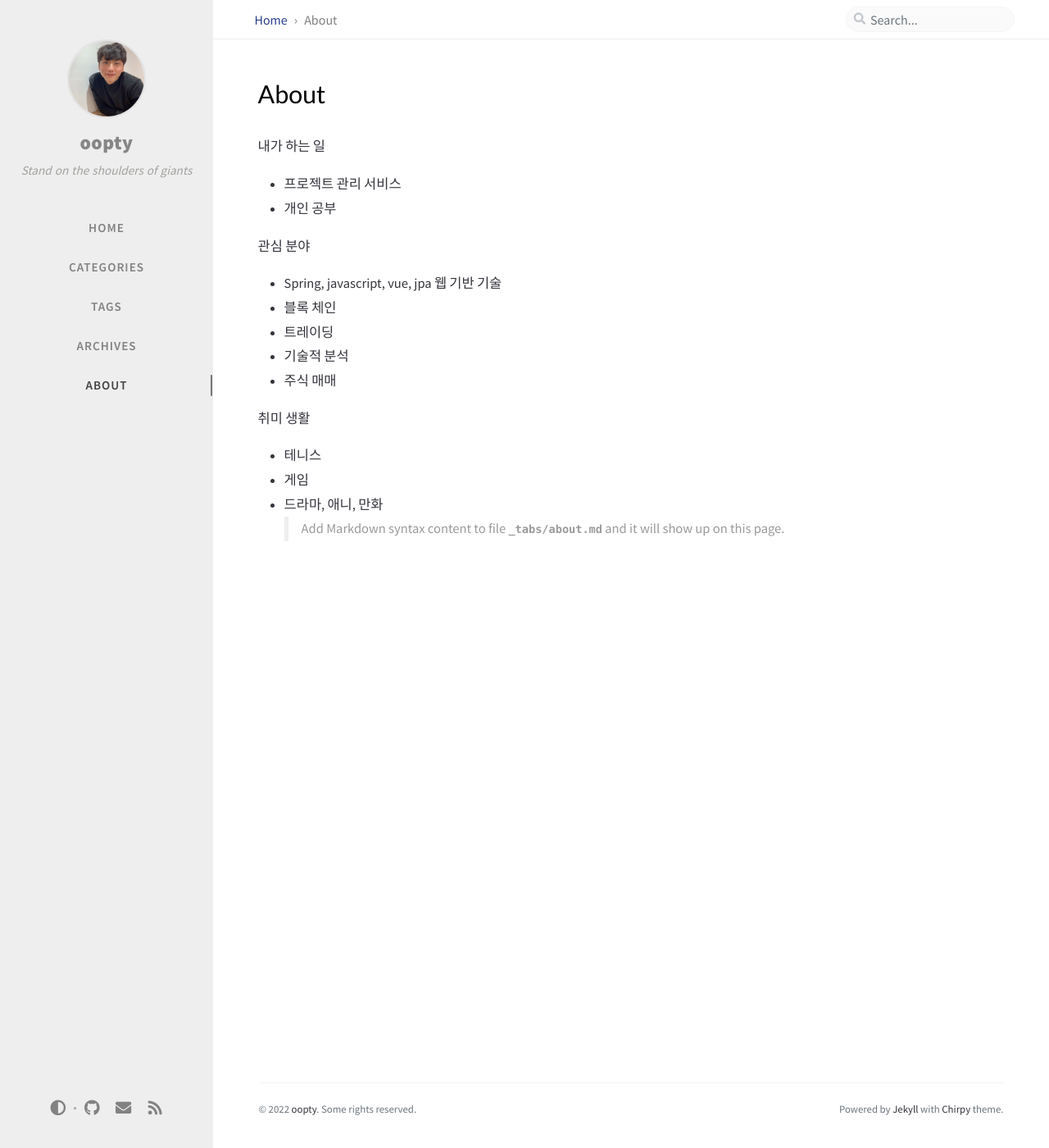
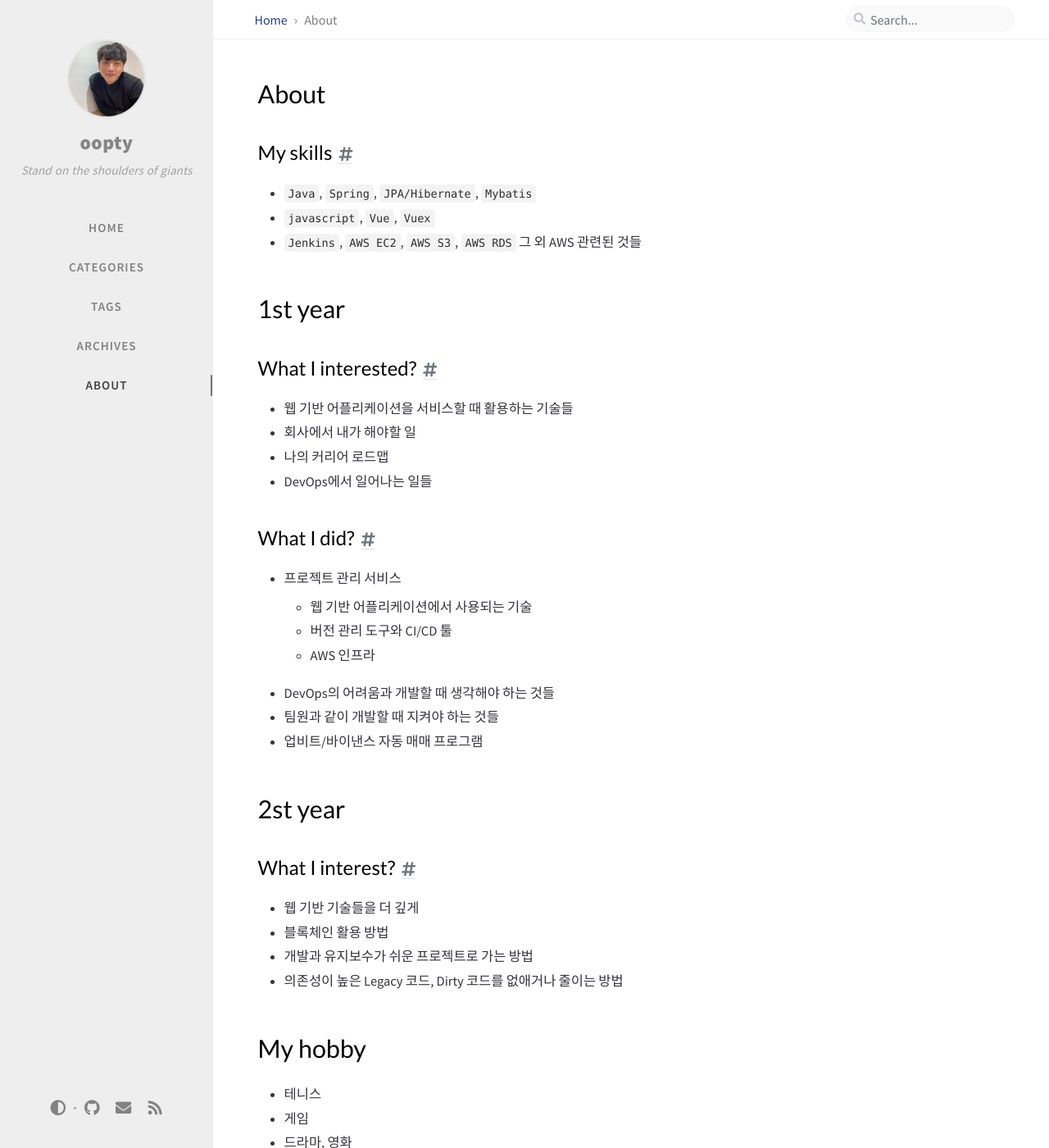
Before and after one commit to oopty/oopty.github.io, a Jekyll site: the page built from _tabs/about.md, in a window 1280 px wide and 1400 px high. Shown: the whole window at 82% size. Built offline with Jekyll 4.4.1, drawn with Linux system fonts in a browser that asks for light colours; nearby versions of some CDN libraries; comment, search, counter and statistics services are not loaded.

Commit message:
About 작성
- About에 1년차와 2년차 일부 작성

```diff
--- a/_tabs/about.md
+++ b/_tabs/about.md
@@ -3,20 +3,36 @@ title: About
 icon: fas fa-info-circle
 order: 4
 ---
-내가 하는 일
+
+## My skills
+- `Java`, `Spring`, `JPA/Hibernate`, `Mybatis`
+- `javascript`, `Vue`, `Vuex`
+- `Jenkins`, `AWS EC2`, `AWS S3`, `AWS RDS` 그 외 AWS 관련된 것들
+
+# 1st year
+## What I interested?
+  - 웹 기반 어플리케이션을 서비스할 때 활용하는 기술들
+  - 회사에서 내가 해야할 일
+  - 나의 커리어 로드맵
+  - DevOps에서 일어나는 일들
+
+## What I did?
 - 프로젝트 관리 서비스
-- 개인 공부
+  - 웹 기반 어플리케이션에서 사용되는 기술
+  - 버전 관리 도구와 CI/CD 툴
+  - AWS 인프라
+- DevOps의 어려움과 개발할 때 생각해야 하는 것들
+- 팀원과 같이 개발할 때 지켜야 하는 것들
+- 업비트/바이낸스 자동 매매 프로그램
 
-관심 분야
-- Spring, javascript, vue, jpa 웹 기반 기술
-- 블록 체인
-- 트레이딩
-- 기술적 분석
-- 주식 매매
+# 2st year
+## What I interest?
+- 웹 기반 기술들을 더 깊게
+- 블록체인 활용 방법
+- 개발과 유지보수가 쉬운 프로젝트로 가는 방법
+- 의존성이 높은 Legacy 코드, Dirty 코드를 없애거나 줄이는 방법
 
-취미 생활
+# My hobby
 - 테니스
 - 게임
-- 드라마, 애니, 만화
-> Add Markdown syntax content to file `_tabs/about.md`{: .filepath } and it will show up on this page.
-{: .prompt-tip }
+- 드라마, 영화
```
